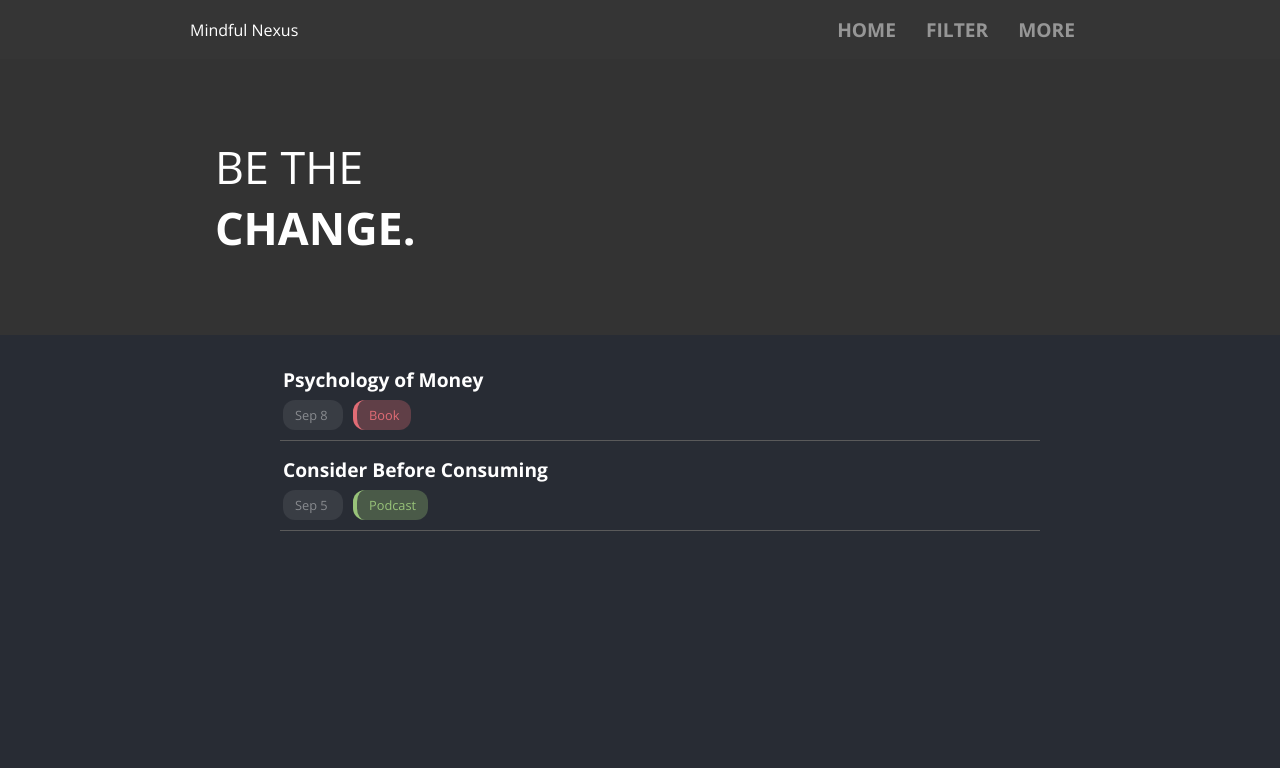
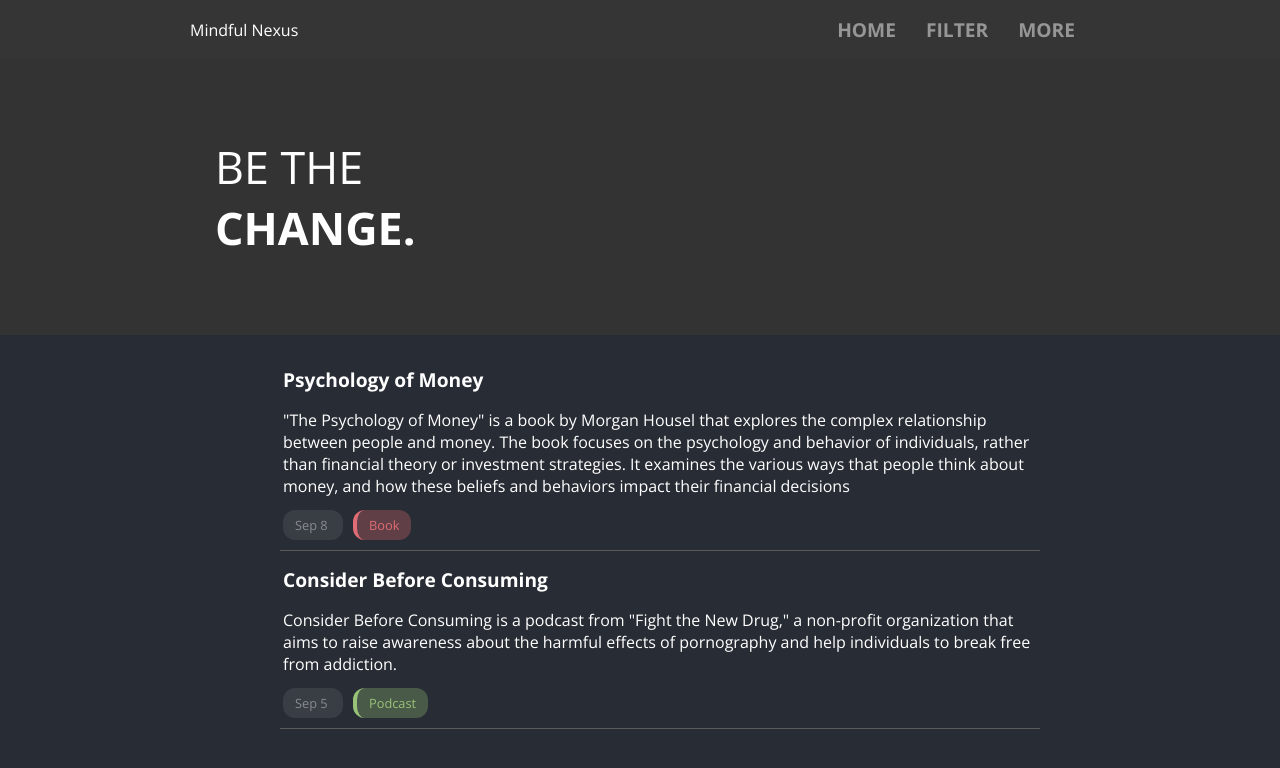
Before and after one commit to Buraiyen/Mindful-Nexus, an Angular app: page / in a window 1280 px wide. Shown: the top 768 px of the page. Built offline with nearby package versions, Linux system fonts and the light colour scheme.

Commit message:
:sparkles: feat: timeline item description

```diff
--- a/src/app/timeline/timeline-item/timeline-item.component.html
+++ b/src/app/timeline/timeline-item/timeline-item.component.html
@@ -1,6 +1,9 @@
 <a [routerLink]="timelineItem!.id">
   <article class="timeline-item">
     <h3 class="timeline-item__title">{{ timelineItem!.title }}</h3>
+    <p class="timeline-item__short-description">
+      {{ timelineItem!.content[0] }}
+    </p>
     <div class="timeline-item__bottom-group">
       <div class="timeline-item__date">
         <a>
```
